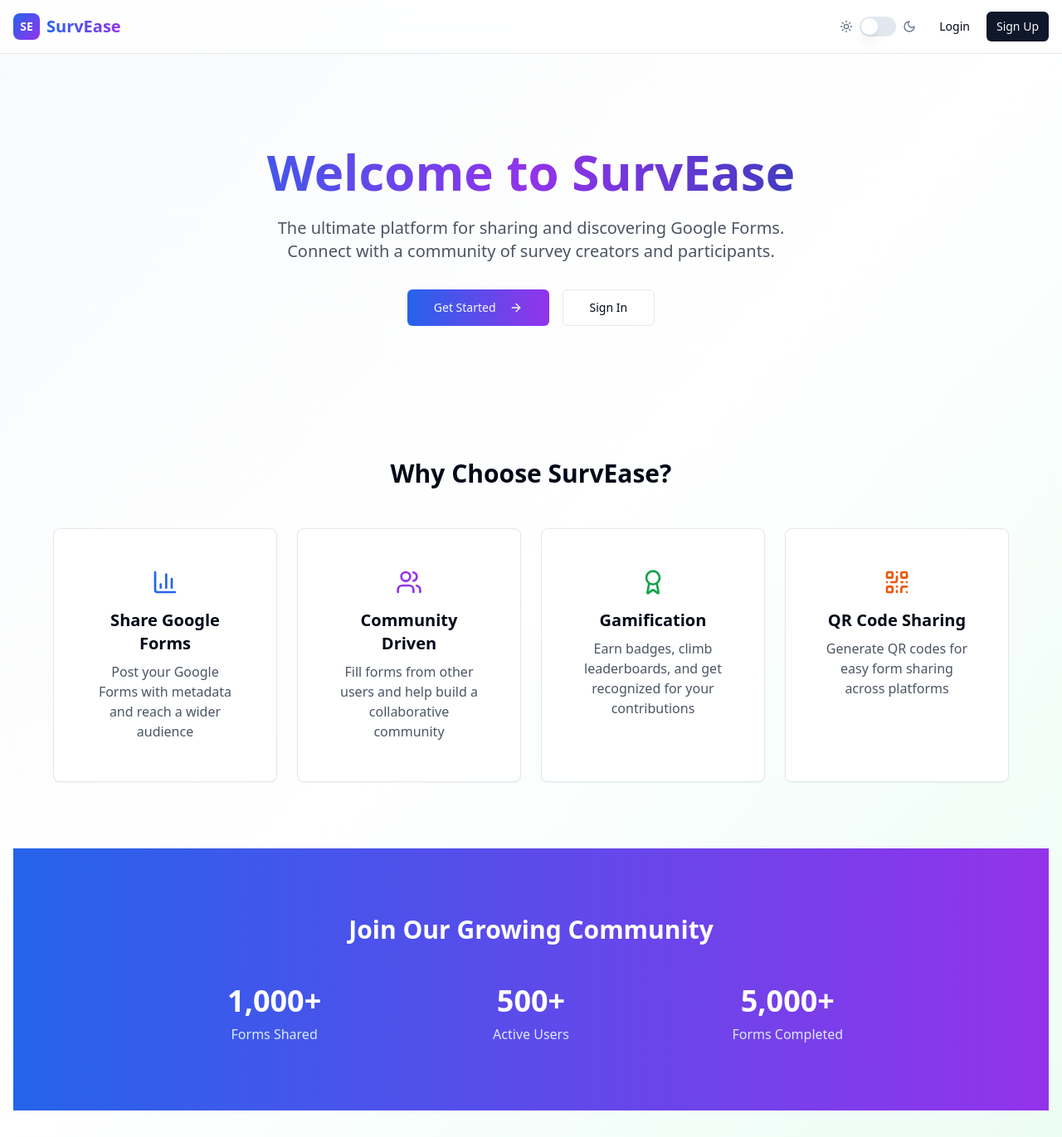
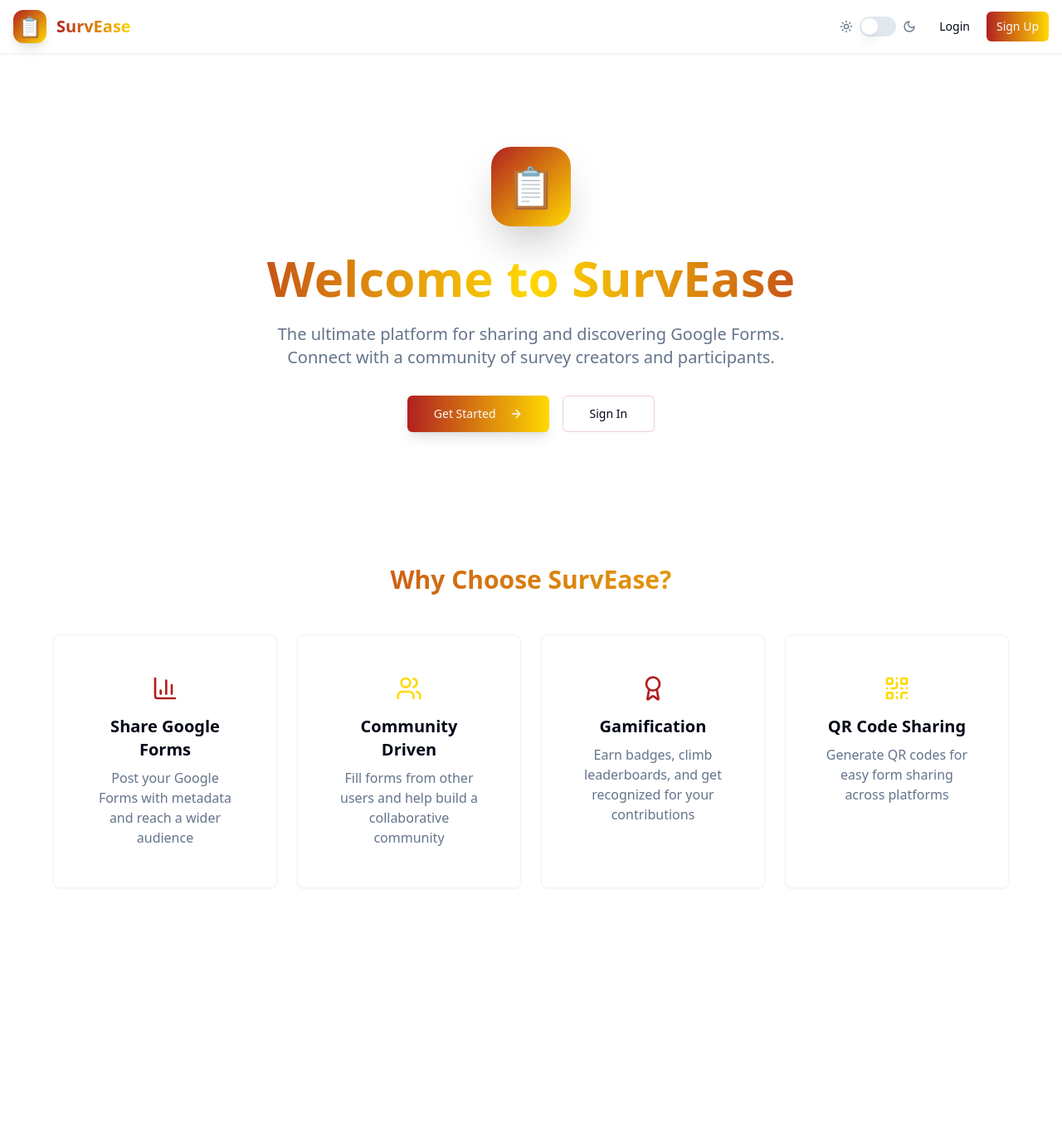
Before and after one commit to gss-ai/form-funnel-hub, a React (Vite) app: page / in a window 1280 px wide. Shown: the whole page at 83% size. After the commit the page ends 1183 px from the top, so only its background shows below. Built offline with nearby package versions, Linux system fonts and the light colour scheme.

Commit message:
Refactor: Implement UI/UX improvements
- Removed promotional content from the homepage.
- Enhanced dark mode with a new red & gold color scheme.
- Updated the UI theme to use red and gold colors.
- Replaced the logo with an emoji.

```diff
--- a/src/components/Layout.tsx
+++ b/src/components/Layout.tsx
@@ -5,7 +5,7 @@ import Navigation from './Navigation';
 
 const Layout = () => {
   return (
-    <div className="min-h-screen bg-gradient-to-br from-slate-50 via-white to-emerald-50 dark:from-gray-900 dark:via-gray-800 dark:to-gray-900">
+    <div className="min-h-screen bg-background">
       <Navigation />
       <main className="container mx-auto px-4 py-8">
         <Outlet />
--- a/src/components/Navigation.tsx
+++ b/src/components/Navigation.tsx
@@ -49,26 +49,26 @@ const Navigation = () => {
   const isActive = (path: string) => location.pathname === path;
 
   return (
-    <nav className="bg-background/80 backdrop-blur-md border-b border-border sticky top-0 z-50">
+    <nav className="bg-background/95 backdrop-blur-md border-b border-border/50 sticky top-0 z-50 shadow-sm">
       <div className="container mx-auto px-4">
         <div className="flex items-center justify-between h-16">
-          <Link to="/" className="flex items-center space-x-2 flex-shrink-0">
-            <div className="w-8 h-8 bg-gradient-to-br from-blue-600 to-purple-600 rounded-lg flex items-center justify-center">
-              <span className="text-white font-bold text-sm">SE</span>
+          <Link to="/" className="flex items-center space-x-3 flex-shrink-0">
+            <div className="w-10 h-10 bg-gradient-to-br from-primary to-accent rounded-xl flex items-center justify-center shadow-lg">
+              <span className="text-2xl">📋</span>
             </div>
-            <span className="text-xl font-bold bg-gradient-to-r from-blue-600 to-purple-600 bg-clip-text text-transparent">
+            <span className="text-xl font-bold bg-gradient-to-r from-primary to-accent bg-clip-text text-transparent">
               SurvEase
             </span>
           </Link>
 
-          <div className="flex items-center space-x-4 flex-shrink-0">
+          <div className="flex items-center space-x-4">
             {/* Dark Mode Toggle */}
             <div className="flex items-center space-x-2">
               <Sun className="w-4 h-4 text-muted-foreground" />
               <Switch
                 checked={isDarkMode}
                 onCheckedChange={toggleDarkMode}
-                className="data-[state=checked]:bg-blue-600"
+                className="data-[state=checked]:bg-primary"
               />
               <Moon className="w-4 h-4 text-muted-foreground" />
             </div>
@@ -129,7 +129,7 @@ const Navigation = () => {
                   variant="ghost"
                   size="sm"
                   onClick={handleLogout}
-                  className="flex items-center space-x-2 text-red-600 hover:text-red-700 hover:bg-red-50 dark:hover:bg-red-950"
+                  className="flex items-center space-x-2 text-destructive hover:text-destructive hover:bg-destructive/10"
                 >
                   <LogOut className="w-4 h-4" />
                   <span className="hidden sm:inline">Logout</span>
@@ -141,7 +141,9 @@ const Navigation = () => {
                   <Button variant="ghost" size="sm">Login</Button>
                 </Link>
                 <Link to="/register">
-                  <Button size="sm">Sign Up</Button>
+                  <Button size="sm" className="bg-gradient-to-r from-primary to-accent hover:from-primary/90 hover:to-accent/90">
+                    Sign Up
+                  </Button>
                 </Link>
               </div>
             )}
--- a/src/index.css
+++ b/src/index.css
@@ -1,3 +1,4 @@
+
 @tailwind base;
 @tailwind components;
 @tailwind utilities;
@@ -15,8 +16,8 @@
     --popover: 0 0% 100%;
     --popover-foreground: 222.2 84% 4.9%;
 
-    --primary: 222.2 47.4% 11.2%;
-    --primary-foreground: 210 40% 98%;
+    --primary: 0 69% 41%;
+    --primary-foreground: 0 0% 98%;
 
     --secondary: 210 40% 96.1%;
     --secondary-foreground: 222.2 47.4% 11.2%;
@@ -24,71 +25,65 @@
     --muted: 210 40% 96.1%;
     --muted-foreground: 215.4 16.3% 46.9%;
 
-    --accent: 210 40% 96.1%;
-    --accent-foreground: 222.2 47.4% 11.2%;
+    --accent: 51 100% 50%;
+    --accent-foreground: 0 0% 9%;
 
     --destructive: 0 84.2% 60.2%;
     --destructive-foreground: 210 40% 98%;
 
     --border: 214.3 31.8% 91.4%;
     --input: 214.3 31.8% 91.4%;
-    --ring: 222.2 84% 4.9%;
+    --ring: 0 69% 41%;
 
     --radius: 0.5rem;
 
     --sidebar-background: 0 0% 98%;
-
     --sidebar-foreground: 240 5.3% 26.1%;
-
-    --sidebar-primary: 240 5.9% 10%;
-
+    --sidebar-primary: 0 69% 41%;
     --sidebar-primary-foreground: 0 0% 98%;
-
     --sidebar-accent: 240 4.8% 95.9%;
-
     --sidebar-accent-foreground: 240 5.9% 10%;
-
     --sidebar-border: 220 13% 91%;
-
-    --sidebar-ring: 217.2 91.2% 59.8%;
+    --sidebar-ring: 0 69% 41%;
   }
 
   .dark {
-    --background: 222.2 84% 4.9%;
-    --foreground: 210 40% 98%;
+    --background: 0 0% 3.9%;
+    --foreground: 0 0% 98%;
 
-    --card: 222.2 84% 4.9%;
-    --card-foreground: 210 40% 98%;
+    --card: 0 0% 3.9%;
+    --card-foreground: 0 0% 98%;
 
-    --popover: 222.2 84% 4.9%;
-    --popover-foreground: 210 40% 98%;
+    --popover: 0 0% 3.9%;
+    --popover-foreground: 0 0% 98%;
 
-    --primary: 210 40% 98%;
-    --primary-foreground: 222.2 47.4% 11.2%;
+    --primary: 0 72% 50%;
+    --primary-foreground: 0 0% 98%;
 
-    --secondary: 217.2 32.6% 17.5%;
-    --secondary-foreground: 210 40% 98%;
+    --secondary: 0 0% 14.9%;
+    --secondary-foreground: 0 0% 98%;
 
-    --muted: 217.2 32.6% 17.5%;
-    --muted-foreground: 215 20.2% 65.1%;
+    --muted: 0 0% 14.9%;
+    --muted-foreground: 0 0% 63.9%;
 
-    --accent: 217.2 32.6% 17.5%;
-    --accent-foreground: 210 40% 98%;
+    --accent: 51 100% 50%;
+    --accent-foreground: 0 0% 9%;
 
     --destructive: 0 62.8% 30.6%;
-    --destructive-foreground: 210 40% 98%;
+    --destructive-foreground: 0 0% 98%;
 
-    --border: 217.2 32.6% 17.5%;
-    --input: 217.2 32.6% 17.5%;
-    --ring: 212.7 26.8% 83.9%;
-    --sidebar-background: 240 5.9% 10%;
-    --sidebar-foreground: 240 4.8% 95.9%;
-    --sidebar-primary: 224.3 76.3% 48%;
-    --sidebar-primary-foreground: 0 0% 100%;
-    --sidebar-accent: 240 3.7% 15.9%;
-    --sidebar-accent-foreground: 240 4.8% 95.9%;
-    --sidebar-border: 240 3.7% 15.9%;
-    --sidebar-ring: 217.2 91.2% 59.8%;
+    --border: 0 0% 14.9%;
+    --input: 0 0% 14.9%;
+    --ring: 0 72% 50%;
+
+    --sidebar-background: 0 0% 3.9%;
+    --sidebar-foreground: 0 0% 95%;
+    --sidebar-primary: 0 72% 50%;
+    --sidebar-primary-foreground: 0 0% 98%;
+    --sidebar-accent: 0 0% 14.9%;
+    --sidebar-accent-foreground: 0 0% 95%;
+    --sidebar-border: 0 0% 14.9%;
+    --sidebar-ring: 0 72% 50%;
   }
 }
 
--- a/src/pages/Index.tsx
+++ b/src/pages/Index.tsx
@@ -11,22 +11,22 @@ const Index = () => {
 
   const features = [
     {
-      icon: <BarChart3 className="w-8 h-8 text-blue-600" />,
+      icon: <BarChart3 className="w-8 h-8 text-primary" />,
       title: "Share Google Forms",
       description: "Post your Google Forms with metadata and reach a wider audience"
     },
     {
-      icon: <Users className="w-8 h-8 text-purple-600" />,
+      icon: <Users className="w-8 h-8 text-accent" />,
       title: "Community Driven",
       description: "Fill forms from other users and help build a collaborative community"
     },
     {
-      icon: <Award className="w-8 h-8 text-green-600" />,
+      icon: <Award className="w-8 h-8 text-primary" />,
       title: "Gamification",
       description: "Earn badges, climb leaderboards, and get recognized for your contributions"
     },
     {
-      icon: <QrCode className="w-8 h-8 text-orange-600" />,
+      icon: <QrCode className="w-8 h-8 text-accent" />,
       title: "QR Code Sharing",
       description: "Generate QR codes for easy form sharing across platforms"
     }
@@ -37,23 +37,28 @@ const Index = () => {
       {/* Hero Section */}
       <section className="text-center py-20">
         <div className="max-w-4xl mx-auto">
-          <h1 className="text-5xl md:text-6xl font-bold mb-6 bg-gradient-to-r from-blue-600 via-purple-600 to-blue-800 bg-clip-text text-transparent">
+          <div className="mb-8">
+            <div className="w-24 h-24 mx-auto mb-6 bg-gradient-to-br from-primary to-accent rounded-3xl flex items-center justify-center shadow-2xl">
+              <span className="text-5xl">📋</span>
+            </div>
+          </div>
+          <h1 className="text-5xl md:text-6xl font-bold mb-6 bg-gradient-to-r from-primary via-accent to-primary bg-clip-text text-transparent">
             Welcome to SurvEase
           </h1>
-          <p className="text-xl text-gray-600 mb-8 max-w-2xl mx-auto">
+          <p className="text-xl text-muted-foreground mb-8 max-w-2xl mx-auto">
             The ultimate platform for sharing and discovering Google Forms.
             Connect with a community of survey creators and participants.
           </p>
           {user ? (
             <div className="flex gap-4 justify-center">
               <Link to="/dashboard">
-                <Button size="lg" className="bg-gradient-to-r from-blue-600 to-purple-600 hover:from-blue-700 hover:to-purple-700">
+                <Button size="lg" className="bg-gradient-to-r from-primary to-accent hover:from-primary/90 hover:to-accent/90 shadow-lg">
                   Go to Dashboard
                   <ArrowRight className="ml-2 w-4 h-4" />
                 </Button>
               </Link>
               <Link to="/feed">
-                <Button size="lg" variant="outline">
+                <Button size="lg" variant="outline" className="border-primary/20 hover:bg-primary/5">
                   Browse Forms
                 </Button>
               </Link>
@@ -61,13 +66,13 @@ const Index = () => {
           ) : (
             <div className="flex gap-4 justify-center">
               <Link to="/register">
-                <Button size="lg" className="bg-gradient-to-r from-blue-600 to-purple-600 hover:from-blue-700 hover:to-purple-700">
+                <Button size="lg" className="bg-gradient-to-r from-primary to-accent hover:from-primary/90 hover:to-accent/90 shadow-lg">
                   Get Started
                   <ArrowRight className="ml-2 w-4 h-4" />
                 </Button>
               </Link>
               <Link to="/login">
-                <Button size="lg" variant="outline">
+                <Button size="lg" variant="outline" className="border-primary/20 hover:bg-primary/5">
                   Sign In
                 </Button>
               </Link>
@@ -79,40 +84,21 @@ const Index = () => {
       {/* Features Section */}
       <section className="py-20">
         <div className="max-w-6xl mx-auto">
-          <h2 className="text-3xl font-bold text-center mb-12">Why Choose SurvEase?</h2>
+          <h2 className="text-3xl font-bold text-center mb-12 bg-gradient-to-r from-primary to-accent bg-clip-text text-transparent">
+            Why Choose SurvEase?
+          </h2>
           <div className="grid md:grid-cols-2 lg:grid-cols-4 gap-6">
             {features.map((feature, index) => (
-              <Card key={index} className="text-center p-6 hover:shadow-lg transition-shadow duration-300">
+              <Card key={index} className="text-center p-6 hover:shadow-xl transition-all duration-300 border-border/50 hover:border-primary/20 bg-card/50 backdrop-blur-sm">
                 <CardContent className="pt-6">
                   <div className="flex justify-center mb-4">
                     {feature.icon}
                   </div>
-                  <h3 className="text-xl font-semibold mb-2">{feature.title}</h3>
-                  <p className="text-gray-600">{feature.description}</p>
+                  <h3 className="text-xl font-semibold mb-2 text-foreground">{feature.title}</h3>
+                  <p className="text-muted-foreground">{feature.description}</p>
                 </CardContent>
               </Card>
             ))}
-          </div>
-        </div>
-      </section>
-
-      {/* Stats Section */}
-      <section className="py-20 bg-gradient-to-r from-blue-600 to-purple-600 text-white">
-        <div className="max-w-4xl mx-auto text-center">
-          <h2 className="text-3xl font-bold mb-12">Join Our Growing Community</h2>
-          <div className="grid md:grid-cols-3 gap-8">
-            <div>
-              <div className="text-4xl font-bold mb-2">1,000+</div>
-              <div className="text-blue-100">Forms Shared</div>
-            </div>
-            <div>
-              <div className="text-4xl font-bold mb-2">500+</div>
-              <div className="text-blue-100">Active Users</div>
-            </div>
-            <div>
-              <div className="text-4xl font-bold mb-2">5,000+</div>
-              <div className="text-blue-100">Forms Completed</div>
-            </div>
           </div>
         </div>
       </section>
```
Also changed, not shown: tailwind.config.ts (+28 -0 lines).
